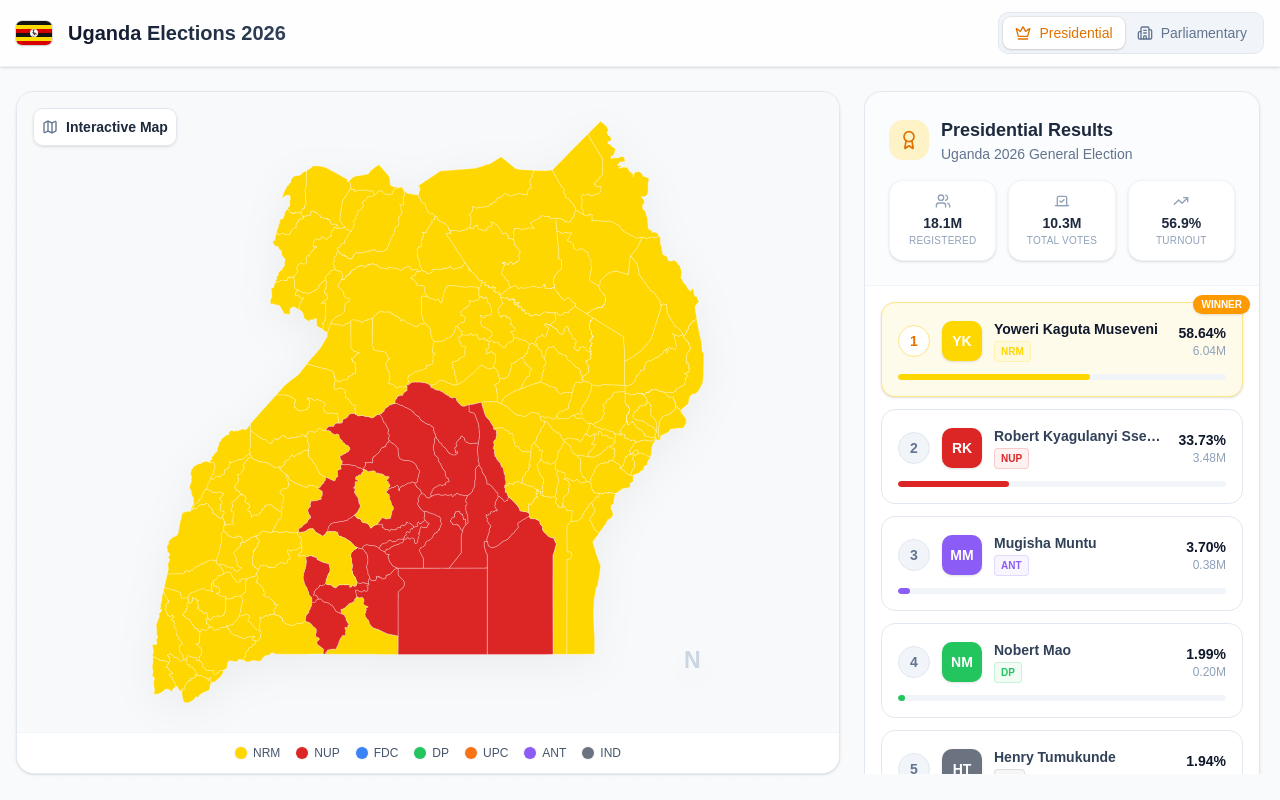
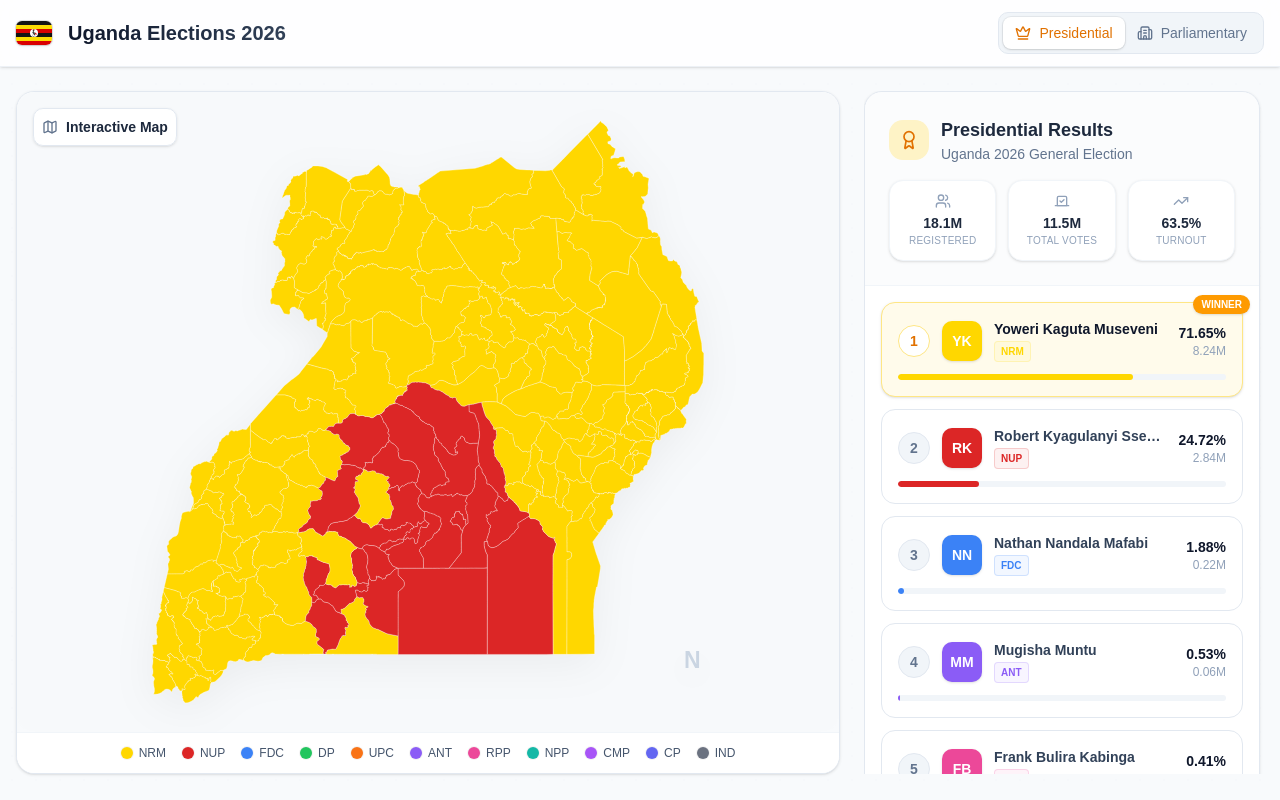
Before and after one commit to keithsimkin/election2026, a React (Vite) app: page / in a window 1280 px wide. Shown: the top 800 px of the page. Built offline with nearby package versions, Linux system fonts and the light colour scheme.

Commit message:
feat: Add interfaces and initial data for Uganda 2026 election results, including presidential, parliamentary, regional, and district information.

```diff
--- a/src/data/electionData.ts
+++ b/src/data/electionData.ts
@@ -75,6 +75,10 @@ export const partyColors: Record<string, string> = {
   DP: "#22C55E",
   UPC: "#F97316",
   ANT: "#8B5CF6",
+  RPP: "#EC4899", // Pink
+  NPP: "#14B8A6", // Teal
+  CMP: "#A855F7", // Purple
+  CP: "#6366F1", // Indigo
   IND: "#6B7280",
 };
 
@@ -85,47 +89,71 @@ export const presidentialCandidates: Candidate[] = [
     name: "Yoweri Kaguta Museveni",
     party: "NRM",
     partyColor: partyColors.NRM,
-    votes: 6042898,
-    percentage: 58.64,
+    votes: 8239750,
+    percentage: 71.65,
   },
   {
     id: "kyagulanyi",
     name: "Robert Kyagulanyi Ssentamu",
     party: "NUP",
     partyColor: partyColors.NUP,
-    votes: 3475298,
-    percentage: 33.73,
+    votes: 2842800,
+    percentage: 24.72,
+  },
+  {
+    id: "mafabi",
+    name: "Nathan Nandala Mafabi",
+    party: "FDC",
+    partyColor: partyColors.FDC,
+    votes: 216200,
+    percentage: 1.88,
   },
   {
     id: "muntu",
     name: "Mugisha Muntu",
     party: "ANT",
     partyColor: partyColors.ANT,
-    votes: 380954,
-    percentage: 3.70,
+    votes: 60950,
+    percentage: 0.53,
   },
   {
-    id: "mao",
-    name: "Nobert Mao",
-    party: "DP",
-    partyColor: partyColors.DP,
-    votes: 204891,
-    percentage: 1.99,
+    id: "kabinga",
+    name: "Frank Bulira Kabinga",
+    party: "RPP",
+    partyColor: partyColors.RPP,
+    votes: 47150,
+    percentage: 0.41,
   },
   {
-    id: "tumukunde",
-    name: "Henry Tumukunde",
-    party: "IND",
-    partyColor: partyColors.IND,
-    votes: 200125,
-    percentage: 1.94,
+    id: "kasibante",
+    name: "Robert Kasibante",
+    party: "NPP",
+    partyColor: partyColors.NPP,
+    votes: 34500,
+    percentage: 0.30,
+  },
+  {
+    id: "sserunga",
+    name: "Munyagwa Mubarak Sserunga",
+    party: "CMP",
+    partyColor: partyColors.CMP,
+    votes: 33350,
+    percentage: 0.29,
+  },
+  {
+    id: "mabirizi",
+    name: "Elton Joseph Mabirizi",
+    party: "CP",
+    partyColor: partyColors.CP,
+    votes: 24150,
+    percentage: 0.21,
   },
 ];
 
 export const presidentialResults: PresidentialResults = {
-  totalVotes: 10304166,
+  totalVotes: 11500000,
   registeredVoters: 18103603,
-  turnout: 56.92,
+  turnout: 63.52,
   candidates: presidentialCandidates,
 };
 
```
